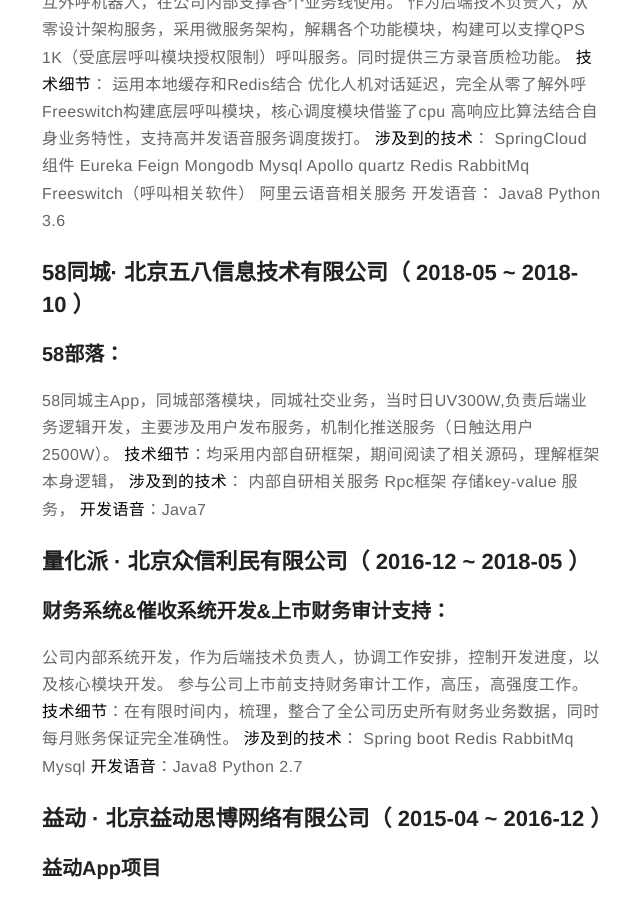
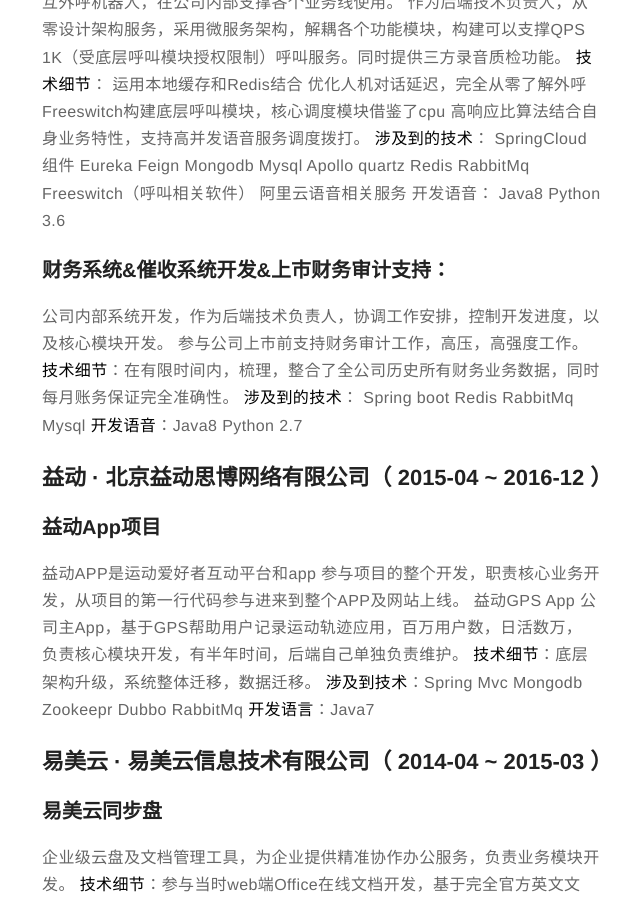
Before and after one commit to legend91325/legend91325.github.io, a Jekyll site: the page built from resume.md, in a window 1280 px wide and 900 px high, scrolled down 1256 px. Shown: the whole window, without its empty margins (318-958 px from the left). Built offline with Jekyll 4.4.1, drawn with Linux system fonts in a browser that asks for light colours; some of the changed text lies outside the part shown.

Commit message:
Docker commmit

```diff
--- a/resume.md
+++ b/resume.md
@@ -13,7 +13,9 @@ layout: page
  - Email：213dormitory@gmail.com
 
  # 工作经历
-## 量化派 · 北京众信利民有限公司（ 2018-10 ~ 至今 ）
+
+## 量化派 · 北京众信利民有限公司（ 2016-12 ~ 至今 ）
+
 
 ### T+1离线数仓迁移AWS云项目
 负责调研AWS上的大数据相关服务，验证服务可行性。 结合公司自身业务选择合适的服务组件，编写每日增量数据结构化处理，以及每日数据合并等逻辑代码编写。实现业务数据T+1同步AWS云。
@@ -36,16 +38,6 @@ T+1日数仓： 整理开发涉及到用户行为相关， 交易数据相关，
 **技术细节**： 运用本地缓存和Redis结合 优化人机对话延迟，完全从零了解外呼Freeswitch构建底层呼叫模块，核心调度模块借鉴了cpu 高响应比算法结合自身业务特性，支持高并发语音服务调度拨打。
 **涉及到的技术**： SpringCloud 组件 Eureka  Feign  Mongodb Mysql Apollo quartz  Redis RabbitMq Freeswitch（呼叫相关软件） 阿里云语音相关服务
 开发语音： Java8 Python 3.6
-
-## 58同城· 北京五八信息技术有限公司（ 2018-05 ~ 2018-10 ）
-
-### 58部落：
-58同城主App，同城部落模块，同城社交业务，当时日UV300W,负责后端业务逻辑开发，主要涉及用户发布服务，机制化推送服务（日触达用户2500W）。
-**技术细节**：均采用内部自研框架，期间阅读了相关源码，理解框架本身逻辑，
-**涉及到的技术**： 内部自研相关服务 Rpc框架 存储key-value 服务，
-**开发语音**：Java7
-
-## 量化派 · 北京众信利民有限公司（ 2016-12 ~ 2018-05 ）
 
 ### 财务系统&催收系统开发&上市财务审计支持：
 公司内部系统开发，作为后端技术负责人，协调工作安排，控制开发进度，以及核心模块开发。
```
